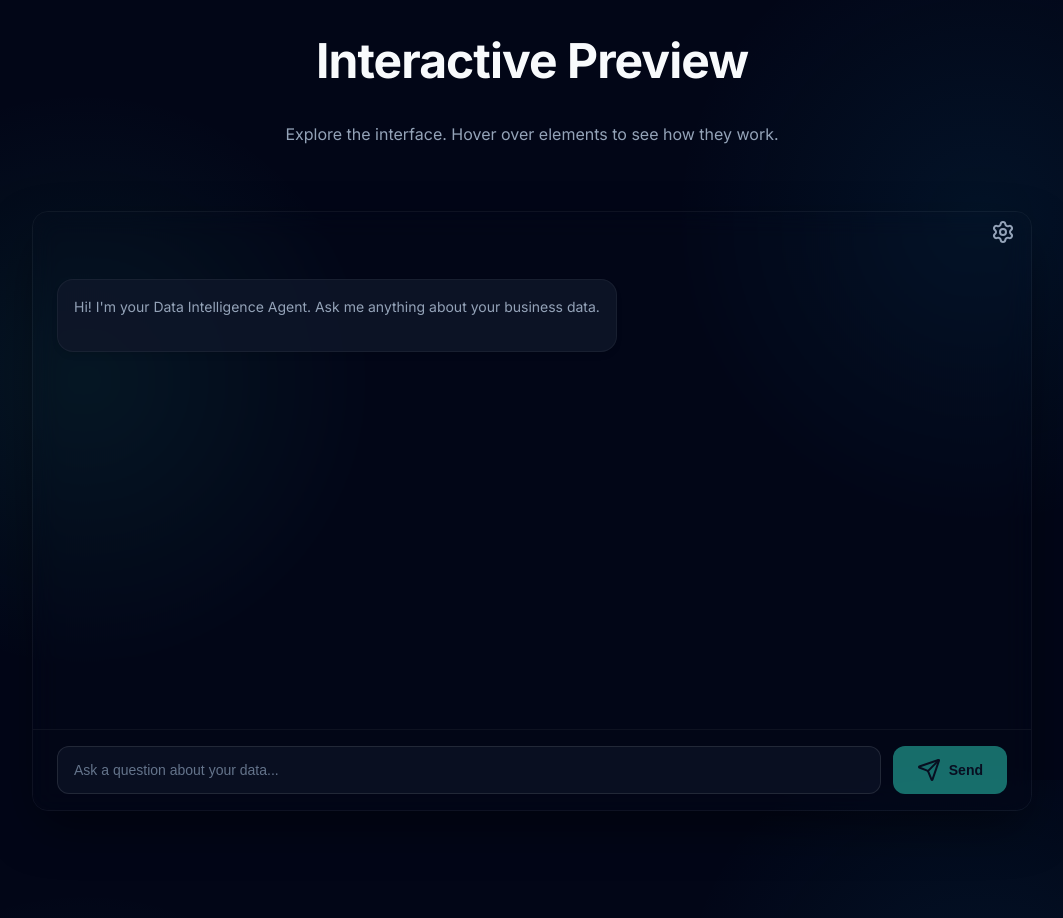
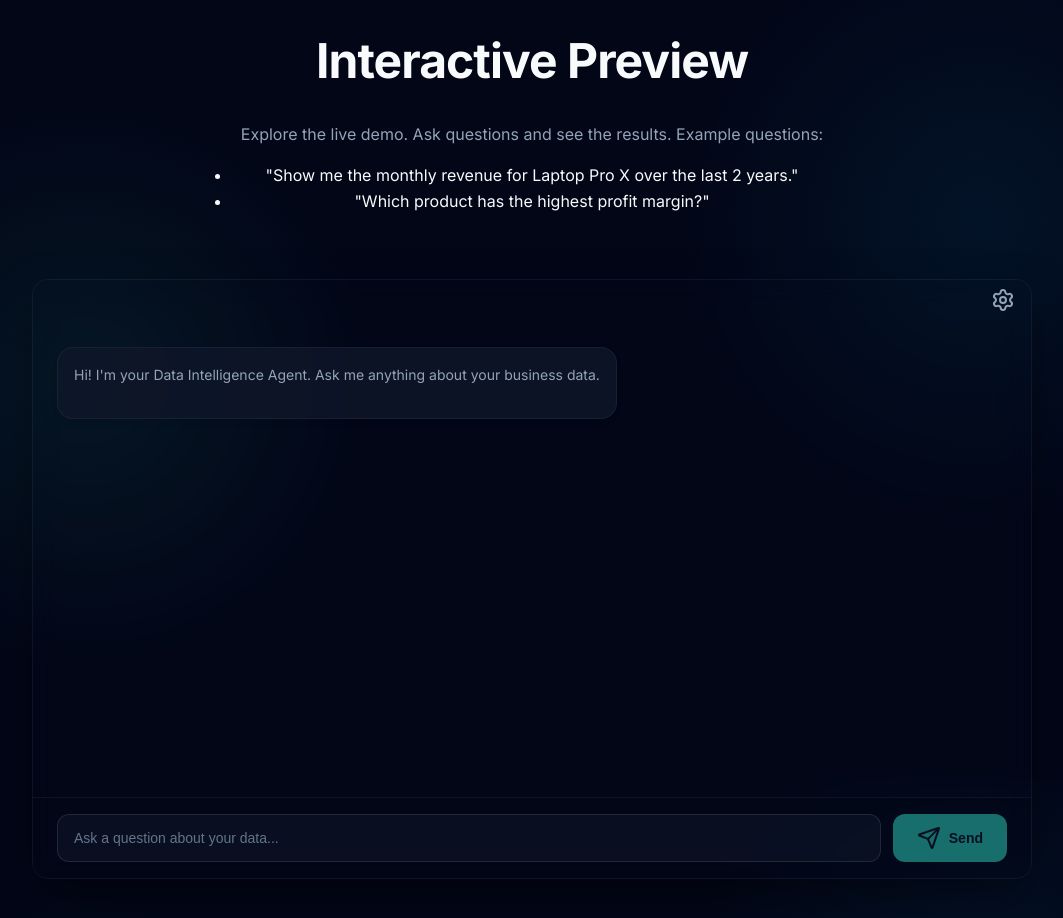
Before and after one commit to leonleidner/text-to-sql-agent, a Next.js app in the folder frontend/: page / in a window 1280 px wide. Shown: the part 2420-3338 px from the top of the page, without its empty margins (108-1171 px from the left). Built offline with nearby package versions, Linux system fonts and the light colour scheme.

Commit message:
fix: smaller url changes

```diff
--- a/frontend/src/app/page.tsx
+++ b/frontend/src/app/page.tsx
@@ -77,7 +77,7 @@ export default function Home() {
                         LUMEN<span style={{ color: "var(--color-primary)" }}>.</span> <span
                             style={{ fontWeight: 400, opacity: 0.8, fontSize: "0.9em" }}>/ Data Intelligence Agent</span>
                     </a>
-                    <a href="https://github.com/leonleidner/Data-Science-Agent" className="btn btn-primary">View Code</a>
+                    <a href="https://github.com/leonleidner/text-to-sql-agent" className="btn btn-primary">View Code</a>
                 </div>
             </nav>
 
@@ -97,7 +97,7 @@ export default function Home() {
                         Turn natural language questions into database queries and actionable business insights instantly.
                     </p>
                     <div className="hero-buttons fade-in-up delay-400 animate-trigger">
-                        <a href="https://github.com/leonleidner/Data-Science-Agent" className="btn btn-glow">View Source Code</a>
+                        <a href="https://github.com/leonleidner/text-to-sql-agent" className="btn btn-glow">View Source Code</a>
                         <a href="#features" className="btn btn-primary">Explore Features</a>
                     </div>
                 </div>
@@ -318,7 +318,11 @@ export default function Home() {
                 <div className="container">
                     <div className="section-header">
                         <h2>Interactive Preview</h2>
-                        <p>Explore the interface. Hover over elements to see how they work.</p>
+                        <p>Explore the live demo. Ask questions and see the results. Example questions:</p>
+                        <ul>
+                            <li>"Show me the monthly revenue for Laptop Pro X over the last 2 years."</li>
+                            <li>"Which product has the highest profit margin?"</li>
+                        </ul>
                     </div>
 
                     <div className="preview-container" style={{ height: "600px" }}>
@@ -346,7 +350,7 @@ export default function Home() {
                             <h4>Connect</h4>
                             <ul className="footer-links">
                                 <li><a href="https://github.com/leonleidner">GitHub</a></li>
-                                <li><a href="#">LinkedIn</a></li>
+                                <li><a href="https://www.linkedin.com/in/leon-leidner">LinkedIn</a></li>
                             </ul>
                         </div>
                     </div>
```
Also changed, not shown: 2 other files (tests, documents, lock files or other folders).
